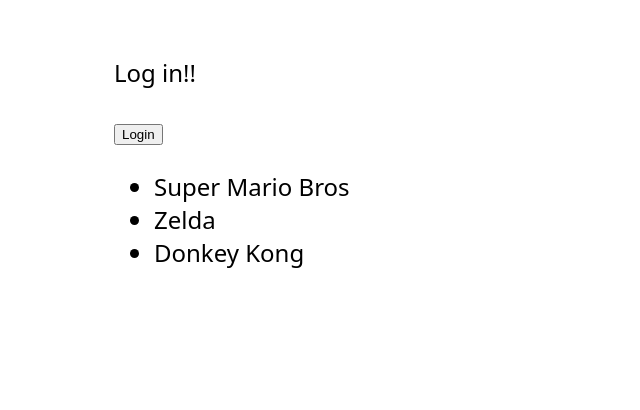
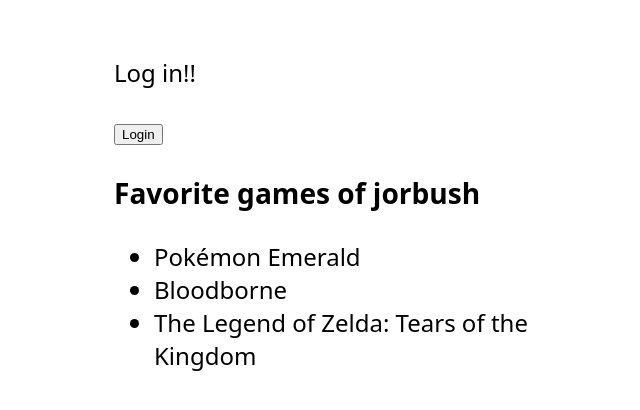
Before and after one commit to jorbush/angular-17-tutorial, an Angular app: page / in a window 1280 px wide. Shown: the top 410 px of the page, without its empty margins (276-916 px from the left). Built offline with nearby package versions, Linux system fonts and the light colour scheme.

Commit message:
pass username to games component

```diff
--- a/src/app/games/games.component.ts
+++ b/src/app/games/games.component.ts
@@ -1,10 +1,11 @@
-import { Component } from '@angular/core';
+import { Component, Input } from '@angular/core';
 
 @Component({
   selector: 'app-games',
   standalone: true,
   imports: [],
   template: `
+    <h3>Favorite games of {{ username }}</h3>
     <ul>
       @for (game of games; track game.id) {
         <li>{{ game.name }}</li>
@@ -14,18 +15,19 @@
   styles: ``
 })
 export class GamesComponent {
+  @Input() username = '';
   games = [
     {
       id: 1,
-      name: 'Super Mario Bros'
+      name: 'Pokémon Emerald'
     },
     {
       id: 2,
-      name: 'Zelda'
+      name: 'Bloodborne'
     },
     {
       id: 3,
-      name: 'Donkey Kong'
+      name: 'The Legend of Zelda: Tears of the Kingdom'
     }
   ]
 }
--- a/src/app/user/user.component.html
+++ b/src/app/user/user.component.html
@@ -10,6 +10,6 @@
         <p>Log in!!</p>
         <button (click)="isLogged = true">Login</button>
     }
-<app-games></app-games>
+<app-games username="{{ username }}"></app-games>
 
 </section>
```
